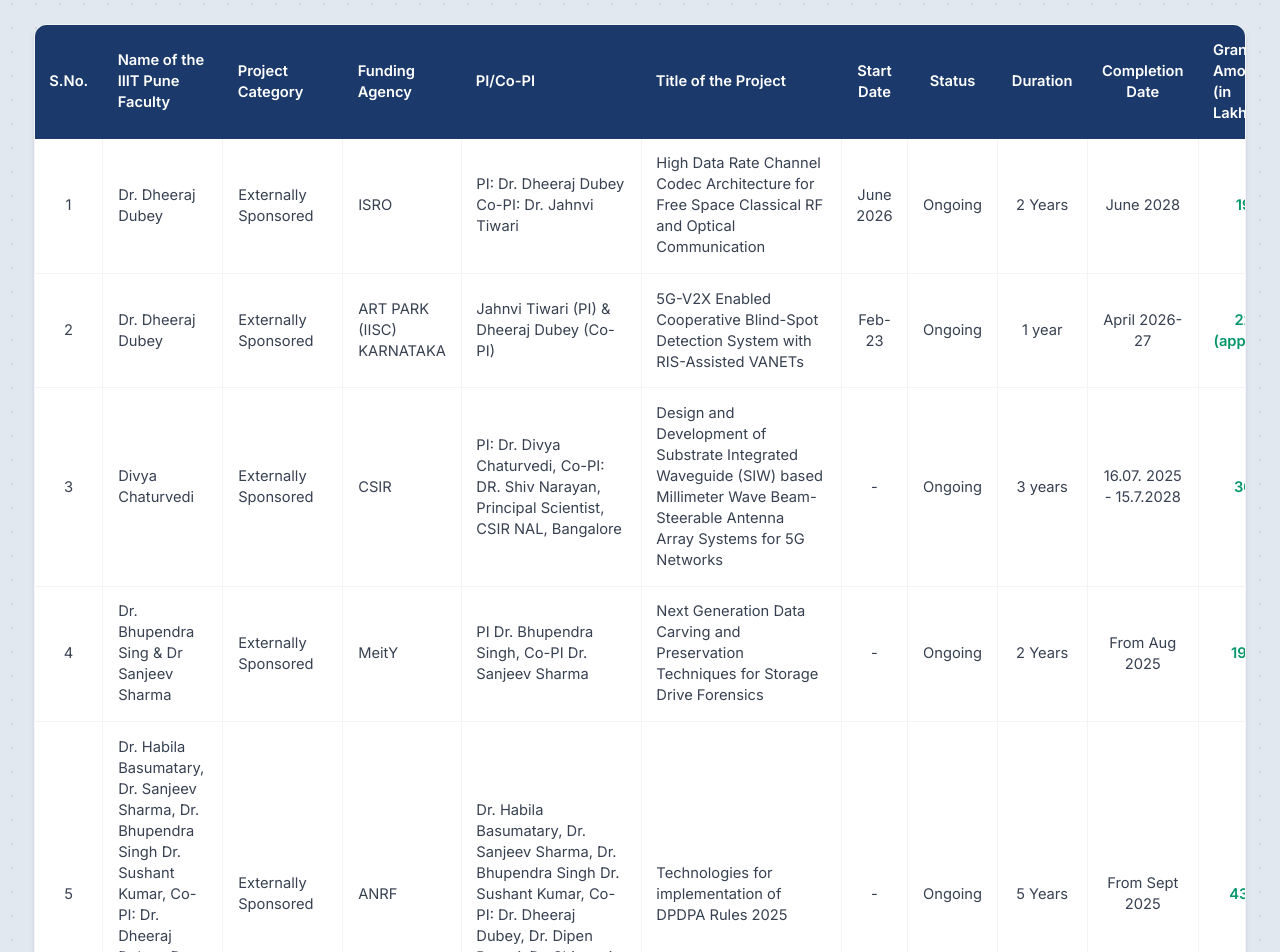
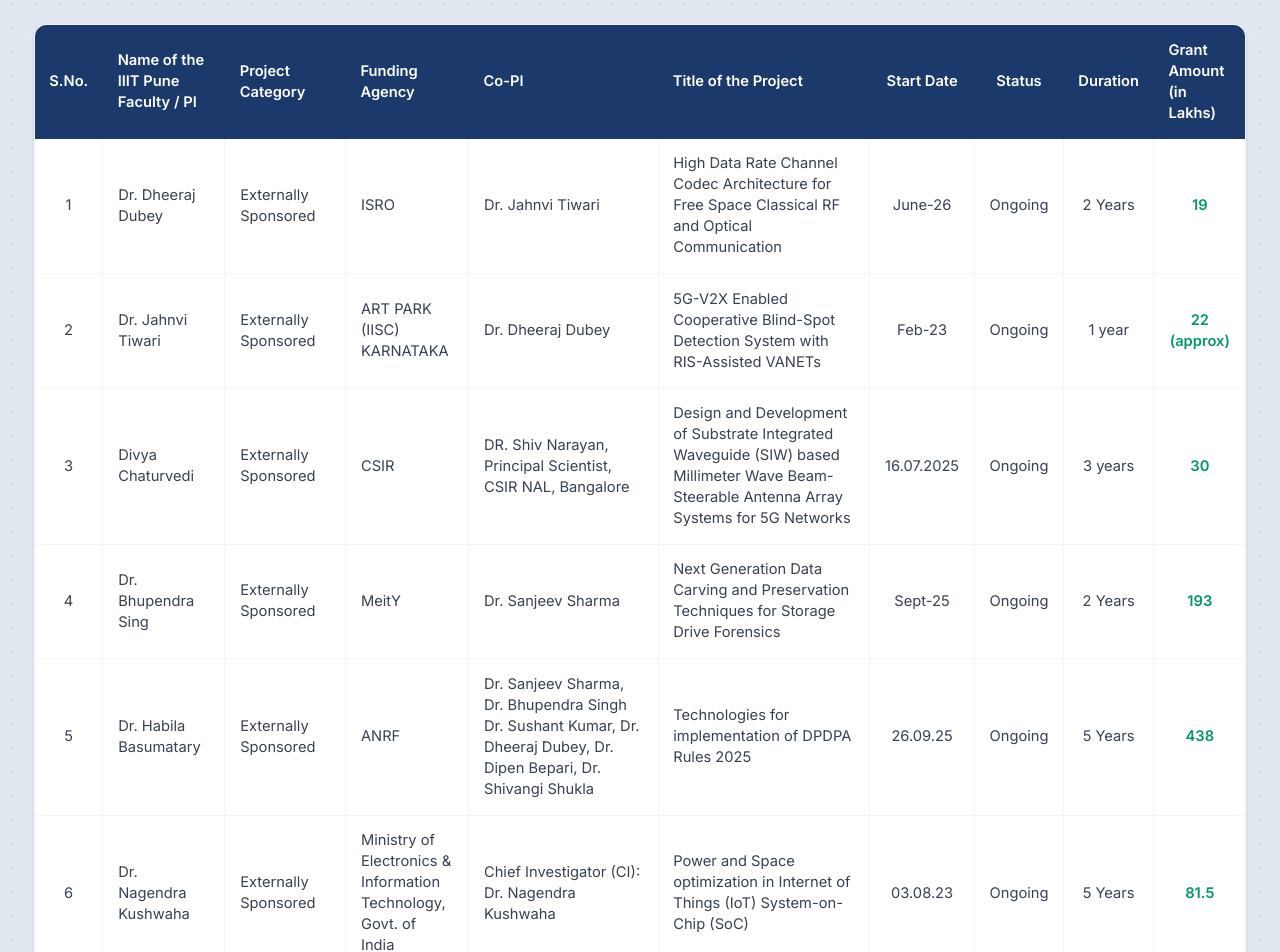
Before and after one commit to iiitp-official/website, a React (Vite) app: page /research/funded-projects/ongoing in a window 1280 px wide. Shown: the part 320-1272 px from the top of the page. Built offline with nearby package versions, Linux system fonts and the light colour scheme.

Commit message:
Update Funded ongoing project

```diff
--- a/src/pages/FundedProjectsOngoingPage.jsx
+++ b/src/pages/FundedProjectsOngoingPage.jsx
@@ -8,9 +8,9 @@
       faculty: "Dr. Dheeraj Dubey",
       category: "Externally Sponsored",
       agency: "ISRO",
-      pi: "PI: Dr. Dheeraj Dubey Co-PI: Dr. Jahnvi Tiwari",
+      pi: "Dr. Jahnvi Tiwari",
       title: "High Data Rate Channel Codec Architecture for Free Space Classical RF and Optical Communication",
-      startDate: "June 2026",
+      startDate: "June-26",
       status: "Ongoing",
       duration: "2 Years",
       completionDate: "June 2028",
@@ -18,10 +18,10 @@
     },
     {
       sno: 2,
-      faculty: "Dr. Dheeraj Dubey",
+      faculty: "Dr. Jahnvi Tiwari",
       category: "Externally Sponsored",
       agency: "ART PARK (IISC) KARNATAKA",
-      pi: "Jahnvi Tiwari (PI) & Dheeraj Dubey (Co-PI)",
+      pi: "Dr. Dheeraj Dubey",
       title: "5G-V2X Enabled Cooperative Blind-Spot Detection System with RIS-Assisted VANETs",
       startDate: "Feb-23",
       status: "Ongoing",
@@ -34,9 +34,9 @@
       faculty: "Divya Chaturvedi",
       category: "Externally Sponsored",
       agency: "CSIR",
-      pi: "PI: Dr. Divya Chaturvedi, Co-PI: DR. Shiv Narayan, Principal Scientist, CSIR NAL, Bangalore",
+      pi: "DR. Shiv Narayan, Principal Scientist, CSIR NAL, Bangalore",
       title: "Design and Development of Substrate Integrated Waveguide (SIW) based Millimeter Wave Beam-Steerable Antenna Array Systems for 5G Networks",
-      startDate: "-",
+      startDate: "16.07.2025",
       status: "Ongoing",
       duration: "3 years",
       completionDate: "16.07. 2025 - 15.7.2028",
@@ -44,12 +44,12 @@
     },
     {
       sno: 4,
-      faculty: "Dr. Bhupendra Sing & Dr Sanjeev Sharma",
+      faculty: "Dr. Bhupendra Sing",
       category: "Externally Sponsored",
       agency: "MeitY",
-      pi: "PI Dr. Bhupendra Singh, Co-PI Dr. Sanjeev Sharma",
+      pi: "Dr. Sanjeev Sharma",
       title: "Next Generation Data Carving and Preservation Techniques for Storage Drive Forensics",
-      startDate: "-",
+      startDate: "Sept-25",
       status: "Ongoing",
       duration: "2 Years",
       completionDate: "From Aug 2025",
@@ -57,12 +57,12 @@
     },
     {
       sno: 5,
-      faculty: "Dr. Habila Basumatary, Dr. Sanjeev Sharma, Dr. Bhupendra Singh Dr. Sushant Kumar, Co-PI: Dr. Dheeraj Dubey, Dr. Dipen Bepari, Dr. Shivangi Shukla",
+      faculty: "Dr. Habila Basumatary",
       category: "Externally Sponsored",
       agency: "ANRF",
-      pi: "Dr. Habila Basumatary, Dr. Sanjeev Sharma, Dr. Bhupendra Singh Dr. Sushant Kumar, Co-PI: Dr. Dheeraj Dubey, Dr. Dipen Bepari, Dr. Shivangi Shukla",
+      pi: "Dr. Sanjeev Sharma, Dr. Bhupendra Singh Dr. Sushant Kumar, Dr. Dheeraj Dubey, Dr. Dipen Bepari, Dr. Shivangi Shukla",
       title: "Technologies for implementation of DPDPA Rules 2025",
-      startDate: "-",
+      startDate: "26.09.25",
       status: "Ongoing",
       duration: "5 Years",
       completionDate: "From Sept 2025",
@@ -73,9 +73,9 @@
       faculty: "Dr. Nagendra Kushwaha",
       category: "Externally Sponsored",
       agency: "Ministry of Electronics & Information Technology, Govt. of India",
-      pi: "PI",
+      pi: "Chief Investigator (CI): Dr. Nagendra Kushwaha",
       title: "Power and Space optimization in Internet of Things (IoT) System-on-Chip (SoC)",
-      startDate: "Oct-23",
+      startDate: "03.08.23",
       status: "Ongoing",
       duration: "5 Years",
       completionDate: "",
@@ -95,15 +95,15 @@
               <thead className="bg-primary text-white dark:bg-gray-800">
                 <tr>
                   <th className="p-3.5 font-semibold text-center w-16">S.No.</th>
-                  <th className="p-3.5 font-semibold min-w-[120px]">Name of the IIIT Pune Faculty</th>
+                  <th className="p-3.5 font-semibold min-w-[120px]">Name of the IIIT Pune Faculty / PI</th>
                   <th className="p-3.5 font-semibold min-w-[120px]">Project Category</th>
                   <th className="p-3.5 font-semibold min-w-[100px]">Funding Agency</th>
-                  <th className="p-3.5 font-semibold min-w-[180px]">PI/Co-PI</th>
+                  <th className="p-3.5 font-semibold min-w-[180px]">Co-PI</th>
                   <th className="p-3.5 font-semibold min-w-[200px]">Title of the Project</th>
                   <th className="p-3.5 font-semibold text-center">Start Date</th>
                   <th className="p-3.5 font-semibold text-center">Status</th>
                   <th className="p-3.5 font-semibold text-center">Duration</th>
-                  <th className="p-3.5 font-semibold text-center">Completion Date</th>
+                  {/* <th className="p-3.5 font-semibold text-center">Completion Date</th> */}
                   <th className="p-3.5 font-semibold min-w-[80px]">Grant Amount (in Lakhs)</th>
                 </tr>
               </thead>
@@ -119,7 +119,7 @@
                     <td className="p-3.5 border-r border-gray-100 dark:border-gray-800 text-center">{row.startDate}</td>
                     <td className="p-3.5 border-r border-gray-100 dark:border-gray-800 text-center">{row.status}</td>
                     <td className="p-3.5 border-r border-gray-100 dark:border-gray-800 text-center">{row.duration}</td>
-                    <td className="p-3.5 border-r border-gray-100 dark:border-gray-800 text-center">{row.completionDate}</td>
+                    {/* <td className="p-3.5 border-r border-gray-100 dark:border-gray-800 text-center">{row.completionDate}</td> */}
                     <td className="p-3.5 text-center font-semibold text-emerald-600 dark:text-emerald-400">{row.grant}</td>
                   </tr>
                 ))}
```
